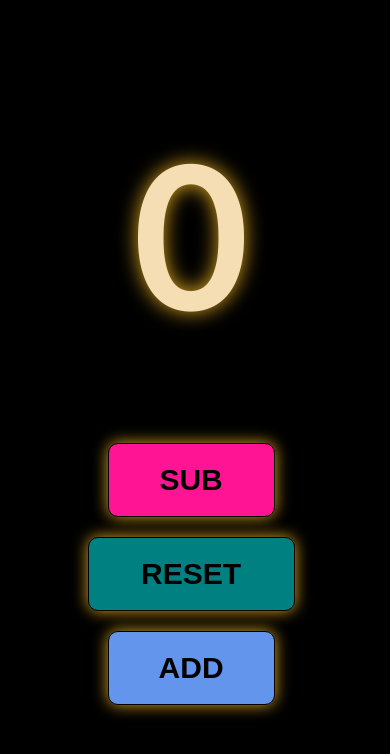
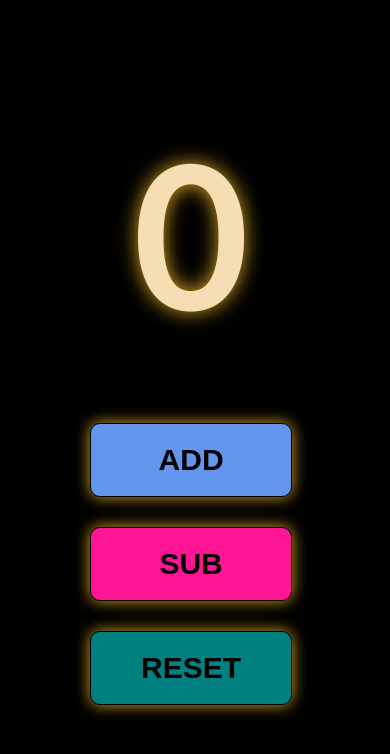
Before and after one commit to Saketh-Reddy-Bejadi/Counter, a React (Create React App) app in the folder my_app/: page / in a window 390 px wide. Shown: the top 754 px of the page. Built offline with nearby package versions, Linux system fonts and the light colour scheme.

Commit message:
replaced buttons

```diff
--- a/my_app/src/App.css
+++ b/my_app/src/App.css
@@ -44,7 +44,7 @@ button{
   text-shadow: 0px 0px 20px goldenrod;
 }
 .reset{
-  margin: 20px 0px 0px 0px;
+  /* margin: 20px 0px 0px 0px; */
   background-color:teal;
 }
 
@@ -55,9 +55,12 @@ button{
     justify-content: center;
   }
   .sub{
-    margin-top: -10px;
+    margin-top: 30px;
   }
   .add{
-    margin-top: 20px;
+    margin-top: -30px;
+  }
+  .reset{
+    margin-top: 30px;
   }
 }
--- a/my_app/src/App.js
+++ b/my_app/src/App.js
@@ -21,9 +21,9 @@ export const App = () => {
       <div className="box" >
         <h1 className="heading">{count}</h1>
         <div className="btnMenu">
+          <button className="add" onClick={Addition} ><p className="value">ADD</p></button>
           <button className="sub" onClick={Subtraction} ><p className="value">SUB</p></button>
           <button className="reset" onClick={Reset} ><p className="value">RESET</p></button>
-          <button className="add" onClick={Addition} ><p className="value">ADD</p></button>
         </div>
       </div>
     </>
```
